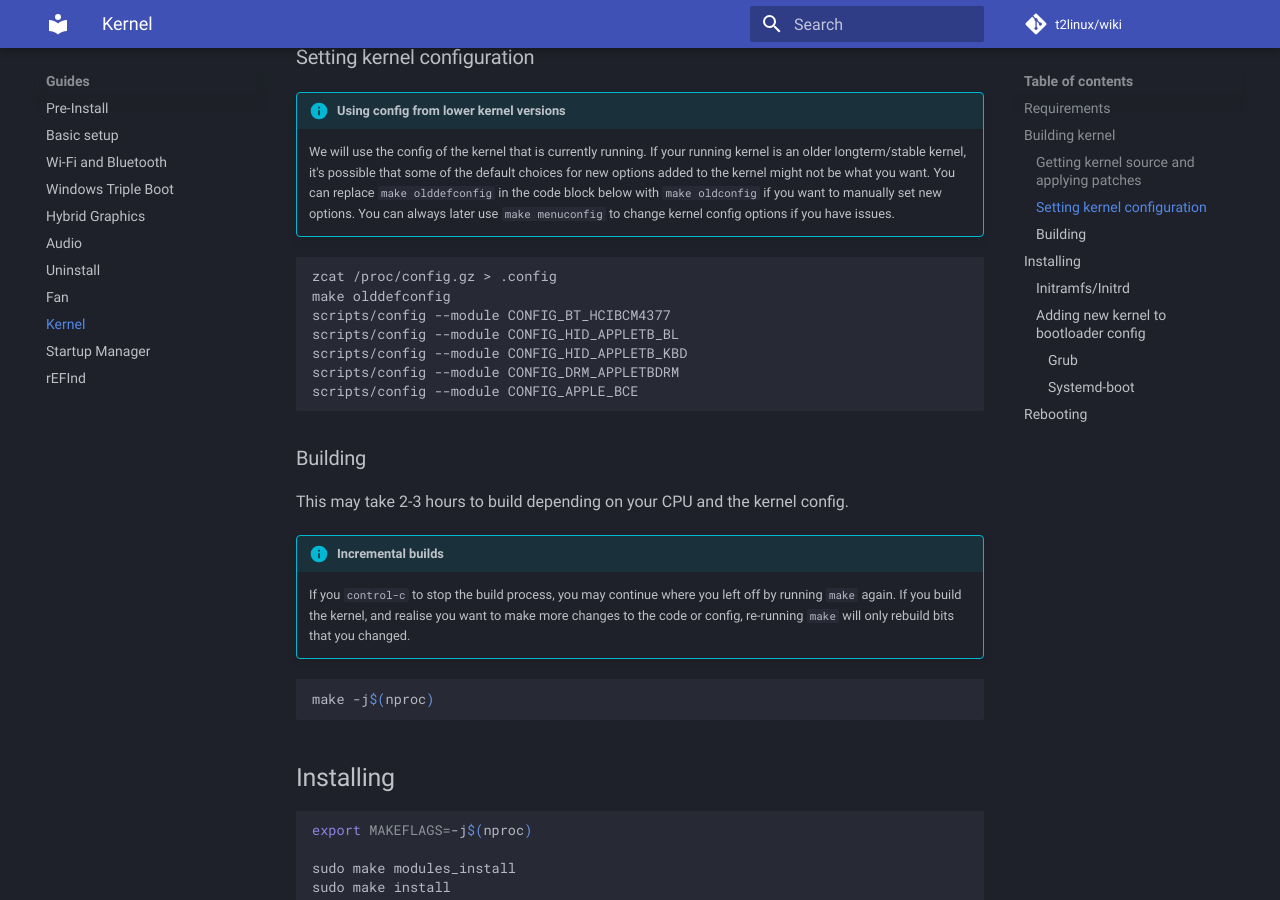
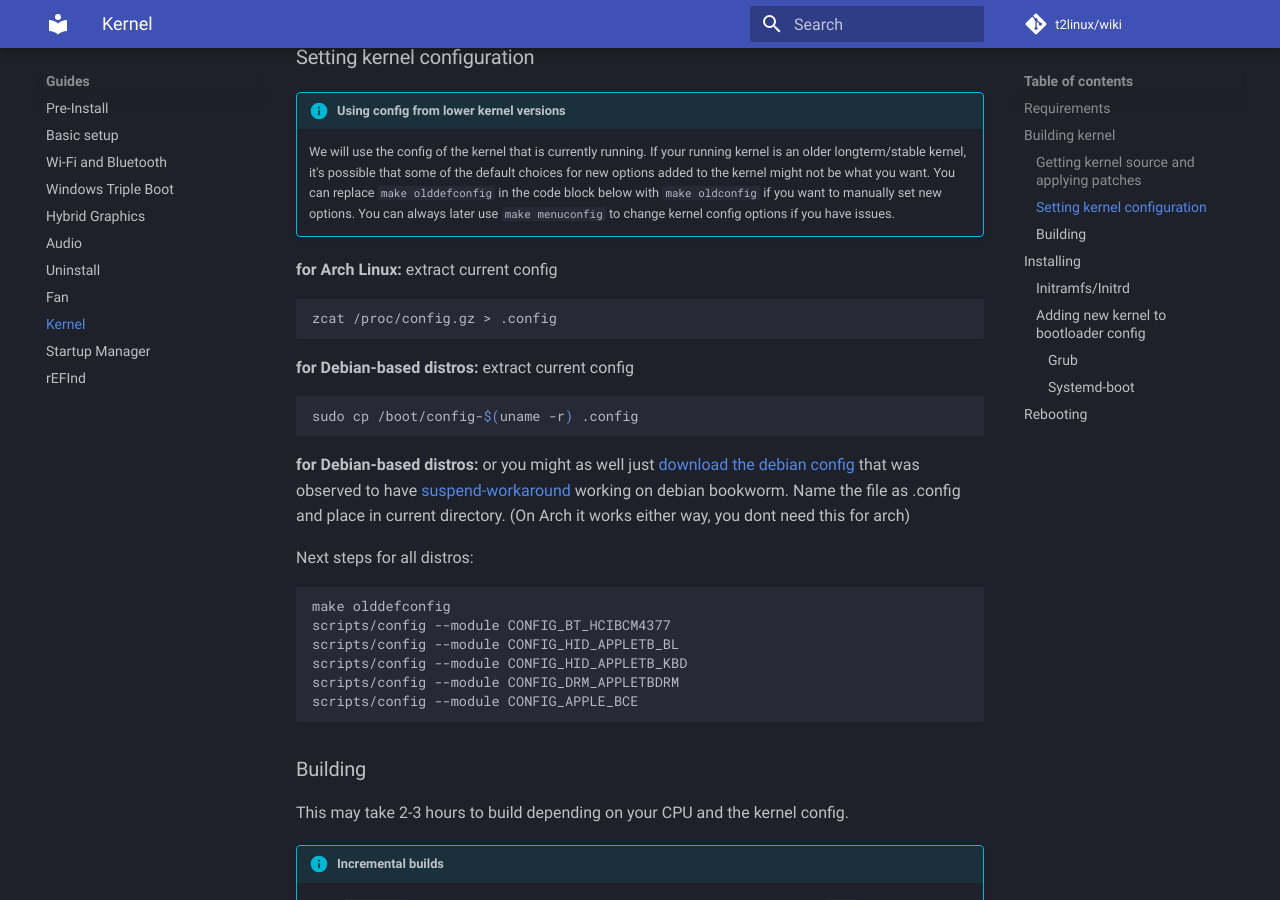
Before and after one commit to t2linux/wiki, an MkDocs documentation site: the page built from docs/guides/kernel.md, in a window 1280 px wide and 900 px high, scrolled down 1436 px. Built offline with MkDocs 1.6.1 and Material for MkDocs 9.7.7, drawn with Linux system fonts in a browser that asks for light colours; comment, search, counter and statistics services are not loaded.

Commit message:
Update kernel.md
added specific steps for debian-type distros which differs from arch

````diff
--- a/docs/guides/kernel.md
+++ b/docs/guides/kernel.md
@@ -41,8 +41,19 @@ done
 !!! Info "Using config from lower kernel versions"
     We will use the config of the kernel that is currently running. If your running kernel is an older longterm/stable kernel, it's possible that some of the default choices for new options added to the kernel might not be what you want. You can replace `make olddefconfig` in the code block below with `make oldconfig` if you want to manually set new options. You can always later use `make menuconfig` to change kernel config options if you have issues.
 
+**for Arch Linux:** extract current config
 ```bash
 zcat /proc/config.gz > .config
+```
+**for Debian-based distros:** extract current config
+```bash
+sudo cp /boot/config-$(uname -r) .config
+```
+**for Debian-based distros:** or you might as well just [download the debian config](../attachments/debian.config) that was observed to have [suspend-workaround](../guides/postinstall.md) working on debian bookworm. Name the file as .config and place in current directory.
+(On Arch it works either way, you dont need this for arch)
+
+Next steps for all distros:
+```bash
 make olddefconfig
 scripts/config --module CONFIG_BT_HCIBCM4377
 scripts/config --module CONFIG_HID_APPLETB_BL
````
